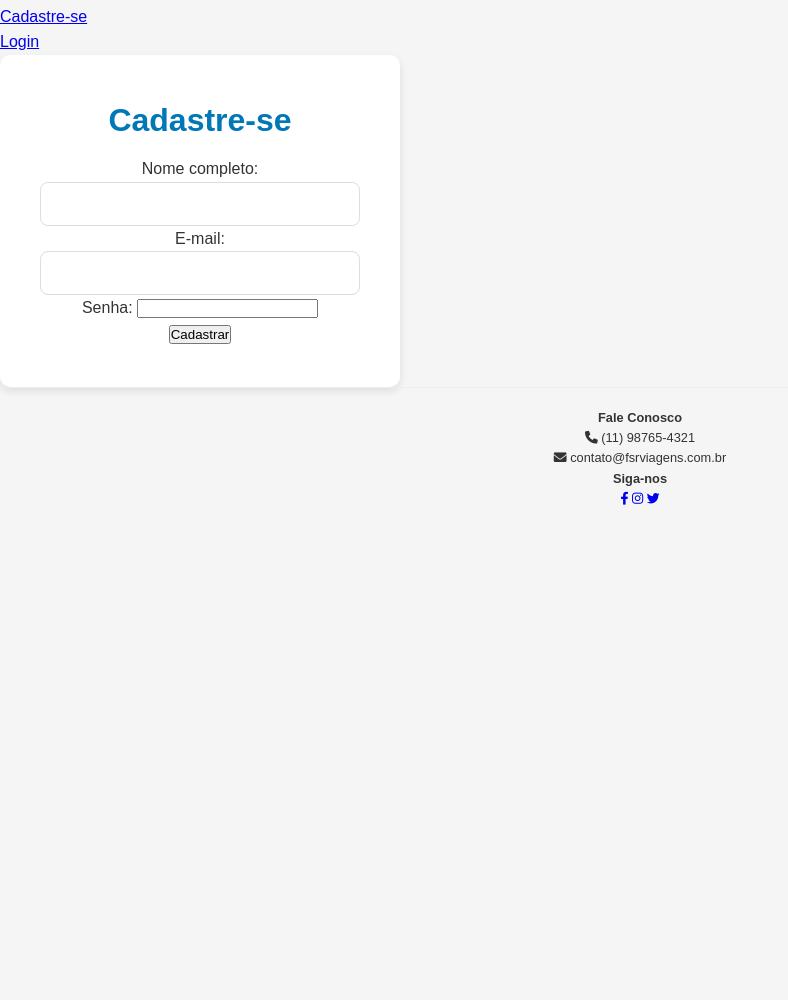
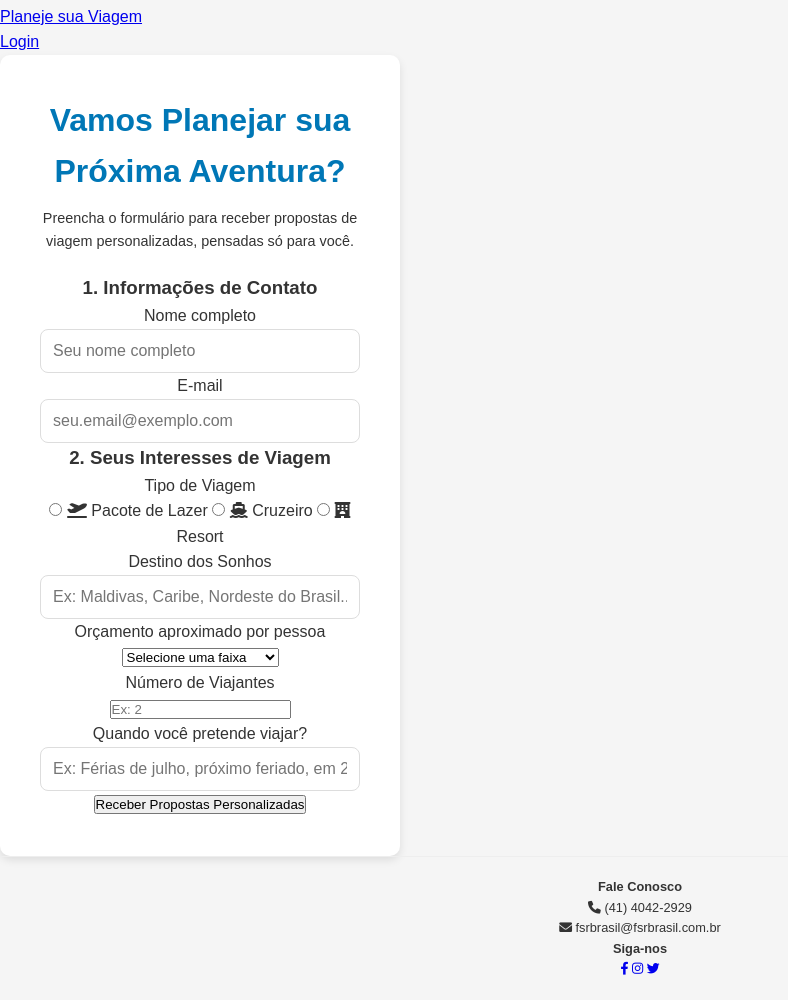
Before and after one commit to fsrviagens/fsr-turismo-lp-manager, a Flask app: page /cadastro.html in a window 1280 px wide. Shown: the part 373-1373 px from the top of the page, without its empty margins (0-788 px from the left). Before the commit the page ends 878 px from the top, so only its background shows below. Run offline with Flask 3, Linux system fonts and the light colour scheme; some libraries are stand-ins or nearby versions.

Commit message:
Atualizar o cadastro.html

```diff
--- a/templates/cadastro.html
+++ b/templates/cadastro.html
@@ -3,7 +3,7 @@
 <head>
     <meta charset="UTF-8">
     <meta name="viewport" content="width=device-width, initial-scale=1.0">
-    <title>Cadastro</title>
+    <title>Sua Viagem Sob Medida | FSR Viagens</title>
     <link rel="stylesheet" href="{{ url_for('static', filename='style.css') }}">
     <link rel="stylesheet" href="{{ url_for('static', filename='cadastro.css') }}">
     <link rel="stylesheet" href="https://cdnjs.cloudflare.com/ajax/libs/font-awesome/6.0.0-beta3/css/all.min.css">
@@ -17,7 +17,7 @@
         <nav>
             <ul>
                 <li><a href="/">Início</a></li>
-                <li><a href="/cadastro.html">Cadastre-se</a></li>
+                <li><a href="/cadastro.html">Planeje sua Viagem</a></li>
                 <li><a href="/login.html">Login</a></li>
             </ul>
         </nav>
@@ -25,21 +25,68 @@
 
     <main>
         <div class="form-container">
-            <h2>Cadastre-se</h2>
+            <h2>Vamos Planejar sua Próxima Aventura?</h2>
+            <p class="subtitle">Preencha o formulário para receber propostas de viagem personalizadas, pensadas só para você. </p>
+
             <form action="/processa_cadastro" method="post">
-                <div class="form-group">
-                    <label for="nome">Nome completo:</label>
-                    <input type="text" id="nome" name="nome" required>
+
+                <div class="form-section">
+                    <h3>1. Informações de Contato</h3>
+                    <div class="form-group">
+                        <label for="nome">Nome completo</label>
+                        <input type="text" id="nome" name="nome" placeholder="Seu nome completo" required>
+                    </div>
+                    <div class="form-group">
+                        <label for="email">E-mail</label>
+                        <input type="email" id="email" name="email" placeholder="seu.email@exemplo.com" required>
+                    </div>
                 </div>
-                <div class="form-group">
-                    <label for="email">E-mail:</label>
-                    <input type="email" id="email" name="email" required>
+
+                <div class="form-section">
+                    <h3>2. Seus Interesses de Viagem</h3>
+                    <div class="form-group">
+                        <label>Tipo de Viagem</label>
+                        <div class="radio-group">
+                            <input type="radio" id="viagem_lazer" name="tipo_viagem" value="lazer" required>
+                            <label for="viagem_lazer"><i class="fas fa-plane-departure"></i> Pacote de Lazer</label>
+
+                            <input type="radio" id="viagem_cruzeiro" name="tipo_viagem" value="cruzeiro">
+                            <label for="viagem_cruzeiro"><i class="fas fa-ship"></i> Cruzeiro</label>
+
+                            <input type="radio" id="viagem_resort" name="tipo_viagem" value="resort">
+                            <label for="viagem_resort"><i class="fas fa-hotel"></i> Resort</label>
+                        </div>
+                    </div>
+
+                    <div class="form-group">
+                        <label for="destino">Destino dos Sonhos</label>
+                        <input type="text" id="destino" name="destino" placeholder="Ex: Maldivas, Caribe, Nordeste do Brasil...">
+                    </div>
+
+                    <div class="form-group">
+                        <label for="orcamento">Orçamento aproximado por pessoa</label>
+                        <select id="orcamento" name="orcamento">
+                            <option value="" disabled selected>Selecione uma faixa</option>
+                            <option value="ate_5000">Até R$ 5.000</option>
+                            <option value="5000_10000">R$ 5.000 - R$ 10.000</option>
+                            <option value="10000_20000">R$ 10.000 - R$ 20.000</option>
+                            <option value="mais_20000">Acima de R$ 20.000</option>
+                        </select>
+                    </div>
+
+                    <div class="form-group">
+                        <label for="pessoas">Número de Viajantes</label>
+                        <input type="number" id="pessoas" name="pessoas" min="1" placeholder="Ex: 2">
+                    </div>
+
+                    <div class="form-group">
+                        <label for="data_viagem">Quando você pretende viajar?</label>
+                        <input type="text" id="data_viagem" name="data_viagem" placeholder="Ex: Férias de julho, próximo feriado, em 2026...">
+                    </div>
                 </div>
-                <div class="form-group">
-                    <label for="senha">Senha:</label>
-                    <input type="password" id="senha" name="senha" required>
-                </div>
-                <button type="submit">Cadastrar</button>
+
+                <button type="submit">Receber Propostas Personalizadas</button>
+
             </form>
         </div>
     </main>
@@ -47,8 +94,8 @@
     <footer>
         <div class="contato">
             <h4>Fale Conosco</h4>
-            <p><i class="fas fa-phone"></i> (11) 98765-4321</p>
-            <p><i class="fas fa-envelope"></i> contato@fsrviagens.com.br</p>
+            <p><i class="fas fa-phone"></i> (41) 4042-2929</p>
+            <p><i class="fas fa-envelope"></i> fsrbrasil@fsrbrasil.com.br</p>
         </div>
         <div class="social-media">
             <h4>Siga-nos</h4>
```
